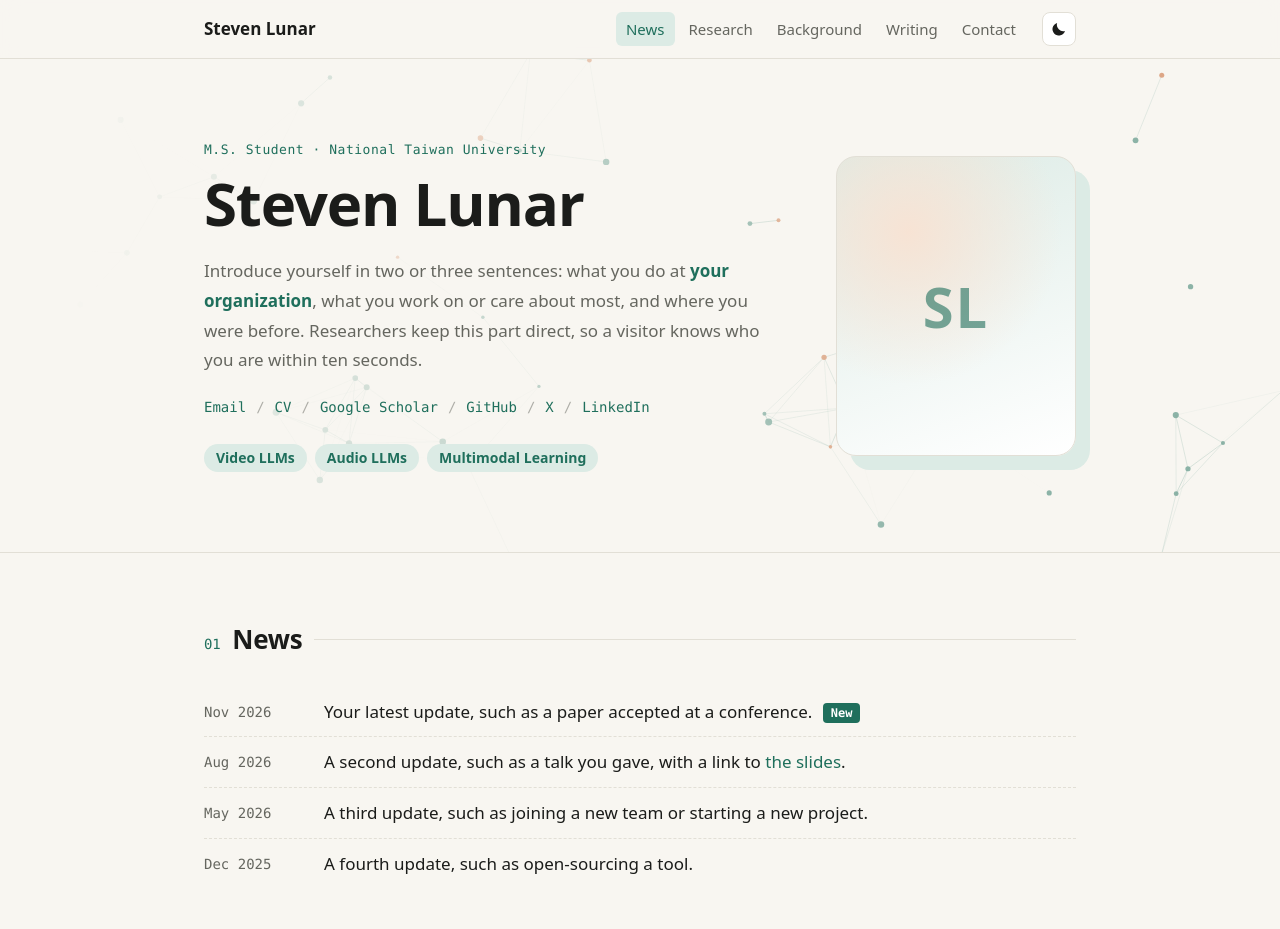
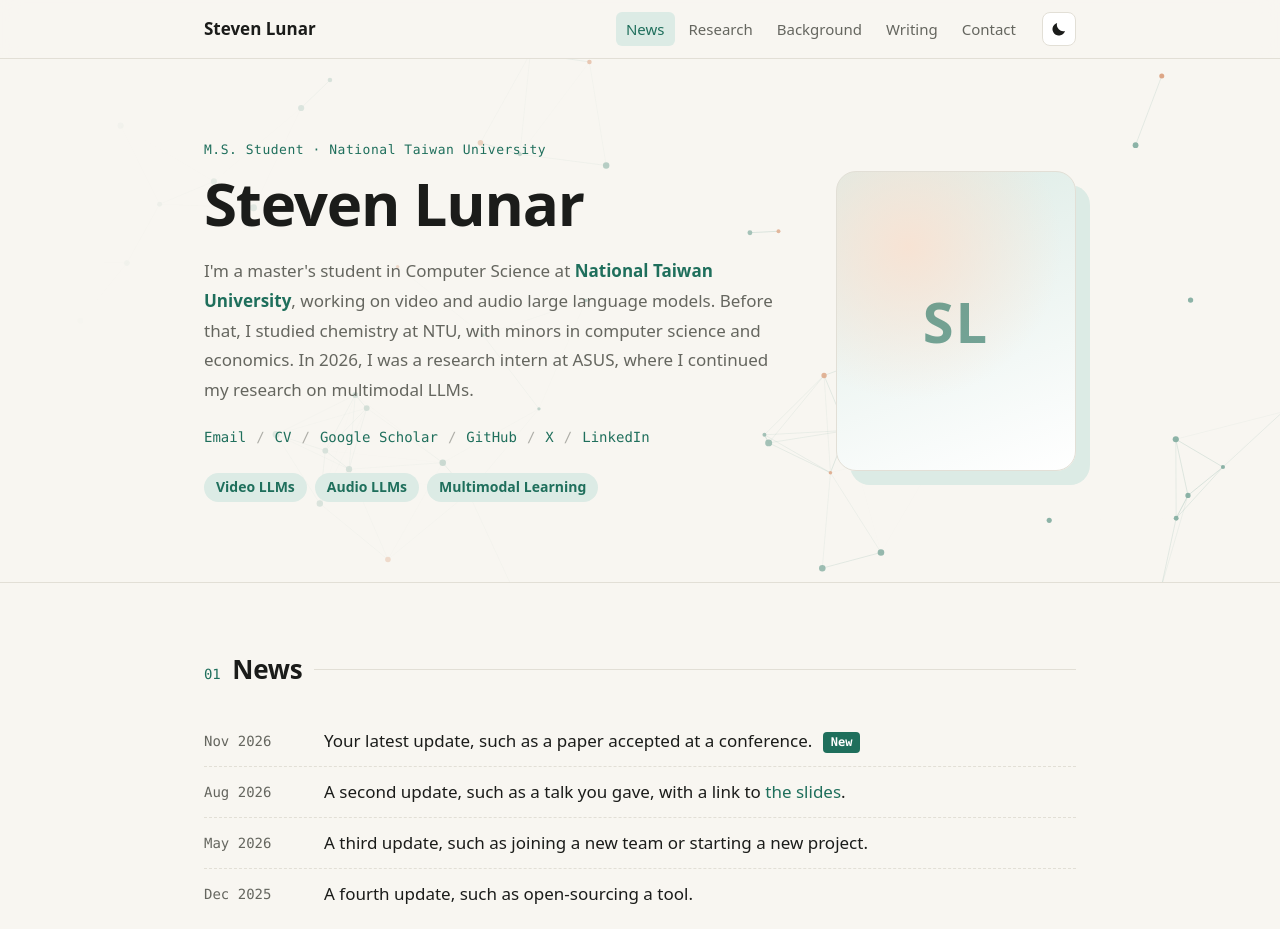
Before and after one commit to steven-lunar/steven-lunar.github.io, a plain HTML site: page index.html in a window 1280 px wide. Shown: the top 929 px of the page. Drawn offline with Linux system fonts and the light colour scheme.

Commit message:
Write first-person bio and set internship dates
Co-Authored-By: Claude Opus 5.5 <noreply@anthropic.com>

```diff
--- a/index.html
+++ b/index.html
@@ -50,10 +50,11 @@
           <p class="eyebrow">M.S. Student · National Taiwan University</p>
           <h1>Steven Lunar</h1>
           <p class="bio">
-            Introduce yourself in two or three sentences: what you do at
-            <a href="#">your organization</a>, what you work on or care about most,
-            and where you were before. Researchers keep this part direct, so a
-            visitor knows who you are within ten seconds.
+            I'm a master's student in Computer Science at
+            <a href="https://www.csie.ntu.edu.tw/">National Taiwan University</a>,
+            working on video and audio large language models.
+            Before that, I studied chemistry at NTU, with minors in computer science and economics.
+            In 2026, I was a research intern at ASUS, where I continued my research on multimodal LLMs.
           </p>
           <p class="link-row">
             <a href="#">Email</a><span>/</span>
@@ -160,8 +161,7 @@
       <h3 class="subhead">Experience</h3>
       <ol class="timeline">
         <li>
-          <!-- 填上實習的起訖時間，例如 Jul 2025 — Present -->
-          <time>20XX — 20XX</time>
+          <time>May — Nov 2026</time>
           <div>
             <h3>Research Intern <span>· ASUS</span></h3>
             <p>Continued my research on multimodal LLMs, leading to <a href="#paper-1">Title of Paper or Project One</a>.</p>
```
